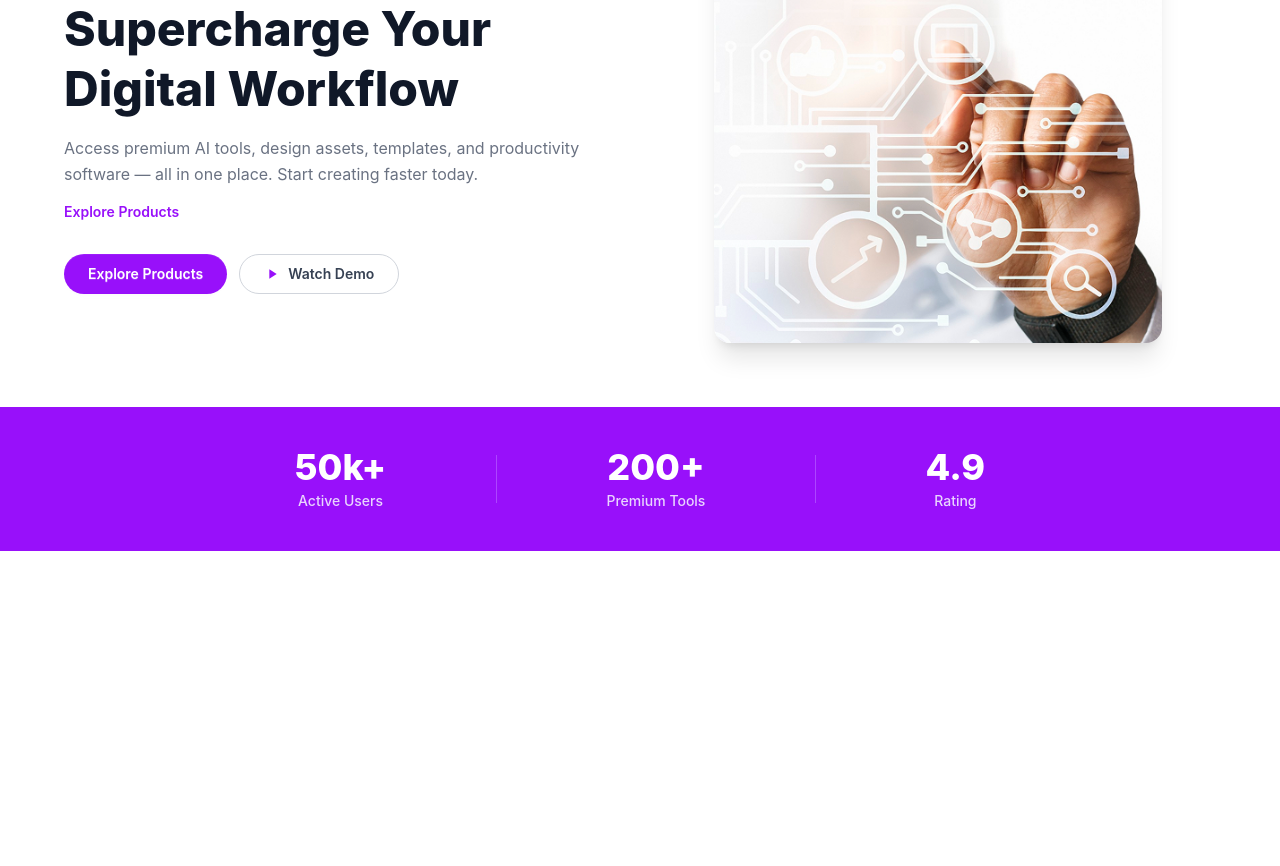
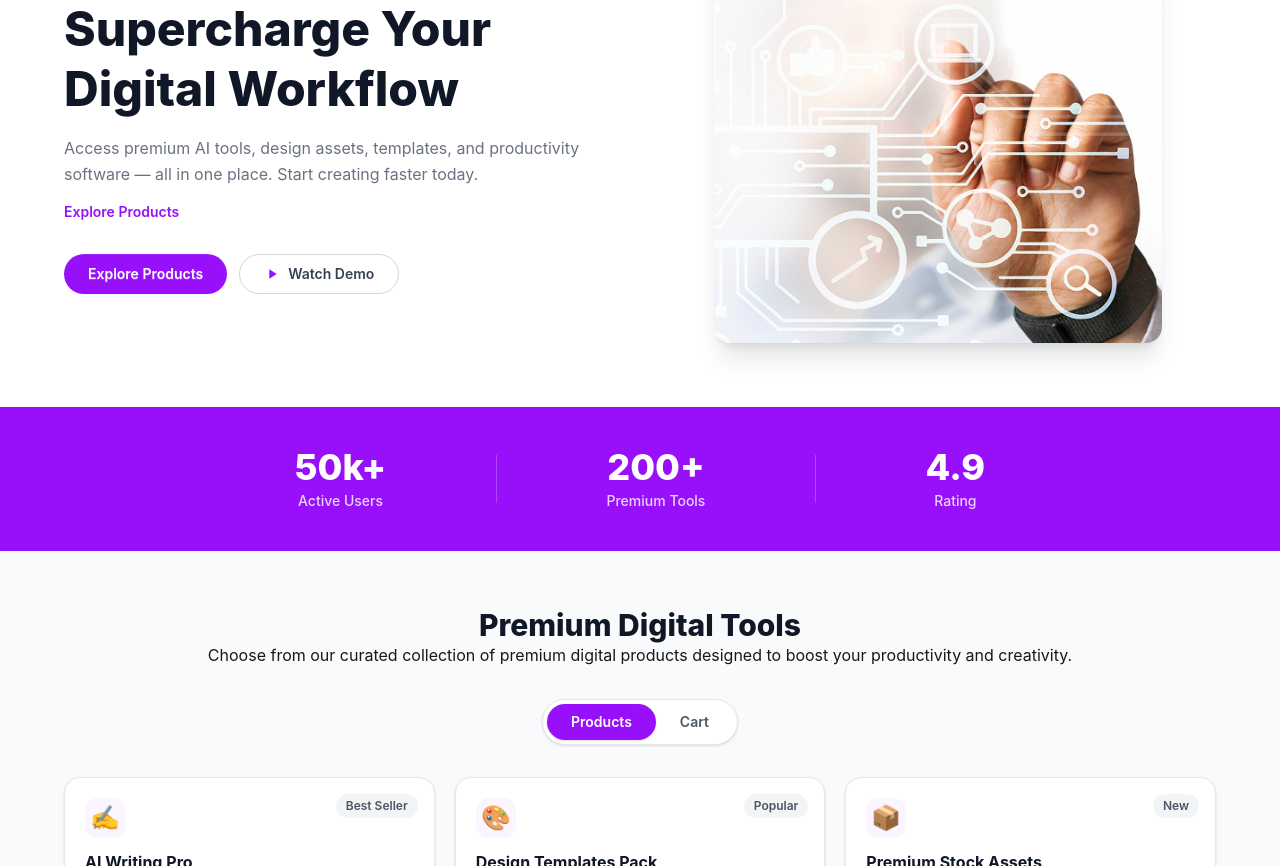
Before and after one commit to ShahriarALshihab/Digitools-a6, a React (Vite) app: page / in a window 1280 px wide. Shown: the part 234-1100 px from the top of the page. Before the commit the page ends 800 px from the top, so only its background shows below. Built offline with nearby package versions, Linux system fonts and the light colour scheme.

Commit message:
product cards prepared!

```diff
--- a/src/App.jsx
+++ b/src/App.jsx
@@ -3,6 +3,7 @@ import React, { useState } from "react";
 import Navbar from "./components/Navbar";
 import Banner from "./components/Banner";
 import Stats from "./components/Stats";
+import MainSection from "./components/MainSection";
 
 const App = () => {
   const [cartItems, setCartItems] = useState([]);
@@ -12,6 +13,7 @@ const App = () => {
         <Navbar cartCount={cartItems.length}></Navbar>
         <Banner></Banner>
         <Stats></Stats>
+        <MainSection cartItems={cartItems} setCartItems={setCartItems}></MainSection>
       </div>
     </>
   );
--- /dev/null
+++ b/src/components/CartSection.jsx
@@ -0,0 +1,9 @@
+import React from 'react'
+
+const CartSection = () => {
+  return (
+    <div>CartSection</div>
+  )
+}
+
+export default CartSection
--- /dev/null
+++ b/src/components/MainSection.jsx
@@ -0,0 +1,103 @@
+/* eslint-disable no-unused-vars */
+import React, { useState } from "react";
+import products from "../data/product.json";
+import ProductCard from "./ProductCard";
+import CartSection from "./CartSection";
+import { toast } from "react-toastify";
+
+const MainSection = ({ cartItems, setCartItems }) => {
+  const [activeTab, setActiveTab] = useState("products");
+
+  const handleAddToCart = (product) => {
+    const newItem = { ...product, cartId: Date.now() + Math.random() };
+    setCartItems((prev) => [...prev, newItem]);
+    toast.success(`"${product.name}" added to cart!`, {
+      position: "top-right",
+      autoClose: 3000,
+    });
+  };
+
+  const handleRemove = (cartId) => {
+    const item = cartItems.find((i) => i.cardId === cartId);
+    setCartItems((prev) => prev.filter((i) => i.cartId !== cartId));
+    toast.error(`❌ "${item?.name}" removed from cart.`, {
+      position: "top-right",
+      autoClose: 3000,
+    });
+  };
+
+  const handleCheckout = () => {
+    setCartItems([]);
+    toast.success("✅ Checkout successful!", {
+      position: "top-right",
+      autoClose: 3000,
+    });
+  };
+
+  return (
+    <div id="products" className="py-14 px-6 lg:px-16 bg-gray-50">
+      <div className="max-w-6xl mx-auto">
+        <div className="text-center mb-8">
+          <h2 className="text-3xl font-extrabold text-gray-900">
+            Premium Digital Tools
+          </h2>
+          <p>
+            Choose from our curated collection of premium digital products
+            designed to boost your productivity and creativity.
+          </p>
+        </div>
+
+        <div className="flex justify-center mb-8">
+          <div className="bg-white rounded-full p-1 border border-gray-200 inline-flex shadow-sm">
+            <button
+              onClick={() => setActiveTab("products")}
+              className={`px-6 py-2 rounded-full text-sm font-semibold transition-all ${
+                activeTab === "products"
+                  ? "bg-purple-600 text-white shadow"
+                  : "text-gray-600 hover: text-gray-900"
+              }`}
+            >
+              Products
+            </button>
+            <button
+              onClick={() => setActiveTab("cart")}
+              className={`px-6 py-2 rounded-full text-sm font-semibold transition-all flex items-center gap-1.5 ${activeTab === "cart" ? "bg-purple-600 text-white shadow" : "text-gray-600 hover:text-gray-900"}`}
+            >
+              Cart
+              {cartItems.length > 0 && (
+                <span
+                  className={`text-xs rounded-full min-w-[20px] h-5 flex items-center justify-center px-1 font-bold${
+                    activeTab === "cart"
+                      ? "bg-white text-purple-600"
+                      : "bg-purple-600 text-white"
+                  }`}
+                >
+                  {cartItems.length}
+                </span>
+              )}
+            </button>
+          </div>
+        </div>
+        {activeTab === "products" ? (
+          <div className="grid grid-cols-1 sm:grid-cols-2 lg:grid-cols-3 gap-5">
+            {products.map((product) => (
+              <ProductCard
+                key={product.id}
+                product={product}
+                onAddToCart={handleAddToCart}
+              ></ProductCard>
+            ))}
+          </div>
+        ) : (
+          <CartSection
+            cartItems={cartItems}
+            onRemove={handleRemove}
+            onCheckout={handleCheckout}
+          ></CartSection>
+        )}
+      </div>
+    </div>
+  );
+};
+
+export default MainSection;
--- /dev/null
+++ b/src/components/ProductCard.jsx
@@ -0,0 +1,64 @@
+import React, { useState } from 'react'
+const tagStyles = {
+  "best-seller": "bg-yellow-100 text-yellow-700",
+  popular: "bg-blue-100 text-blue-700",
+  new: "bg-green-100 text-green-700",
+};
+const ProductCard = ({product, onAddToCart}) => {
+    const [added, setAdded]= useState(false);
+
+    const handleBuyNow=()=>{
+        onAddToCart(product);
+        setAdded(true);
+        setTimeout(()=> setAdded(false),2000);
+    };
+
+  return (
+    <div className="bg-white rounded-2xl border border-gray-200 p-5 flex flex-col gap-3 shadow-sm hover:shadow-md transition-shadow relative">
+        {
+            product.tag &&(
+                <span className={`absolute top-4 right-4 text-xs font-semibold px-2.5 py-1 rounded-full ${
+                    tagStyles[product.tagtype] || "bg-gray-100 text-gray-600"
+                }`}>
+                    {product.tag}
+                </span>
+            )
+        }
+         <div className="w-10 h-10 bg-purple-50 rounded-xl flex items-center justify-center text-2xl">
+        {product.icon}
+      </div>
+      <div>
+        <h3 className="font-bold text-gray-900 text-base">{product.name}</h3>
+        <p className="text-gray-500 text-xs mt-1 leading-relaxed line-clamp-2">
+          {product.description}
+        </p>
+      </div>
+        <div className="flex items-baseline gap-1">
+        <span className="text-2xl font-extrabold text-gray-900">${product.price}</span>
+        <span className="text-gray-400 text-xs">
+          /{product.period === "one-time" ? "One Time" : product.period === "mo" ? "mo" : product.period}
+        </span>
+      </div>
+
+      <ul className='space-y-1.5'>
+        {product.features.map((feature, index)=>(
+           <li key={index} className="flex items-center gap-2 text-xs text-gray-600">
+            <svg className="w-3.5 h-3.5 text-purple-600 flex-shrink-0" fill="none" viewBox="0 0 24 24" stroke="currentColor">
+              <path strokeLinecap="round" strokeLinejoin="round" strokeWidth={2.5} d="M5 13l4 4L19 7" />
+            </svg>{feature}
+            </li>
+        ))}
+
+      </ul>
+
+      <button onClick={handleBuyNow} className={`btn w-full rounded-full border-0 font-semibold text-sm mt-auto transition-all ${
+        added?"bg-green-500 hover:bg-green-600 text-white": "bg-purple-600 hover:bg-purple-700 text-white"
+      }`}>
+        {added?"Added to Cart": "Buy Now"}
+      </button>
+
+    </div>
+  )
+}
+
+export default ProductCard
```
